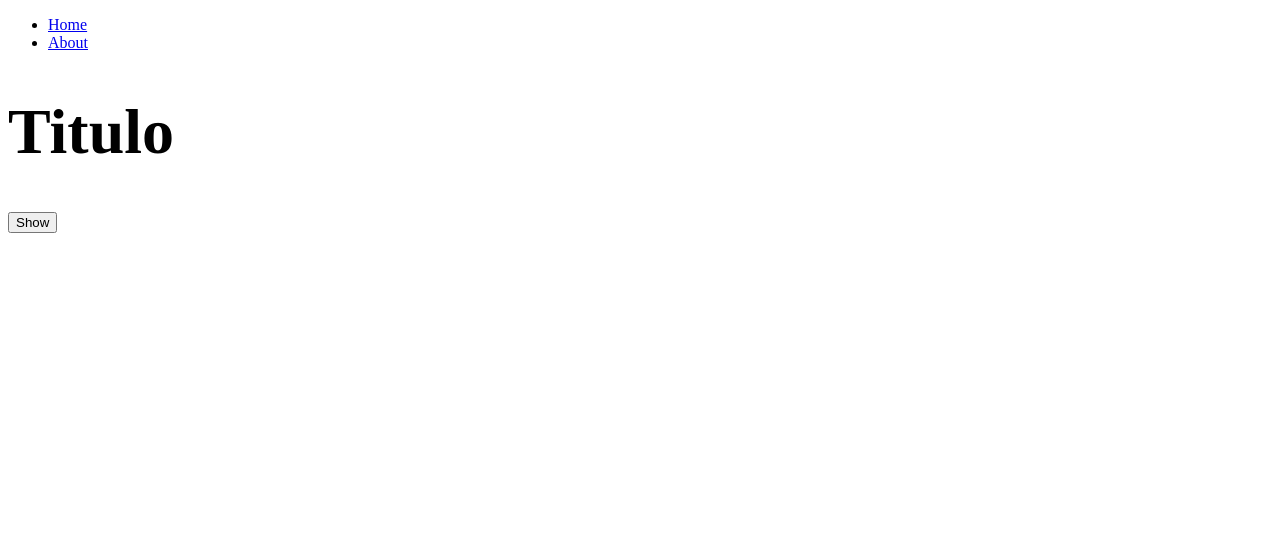
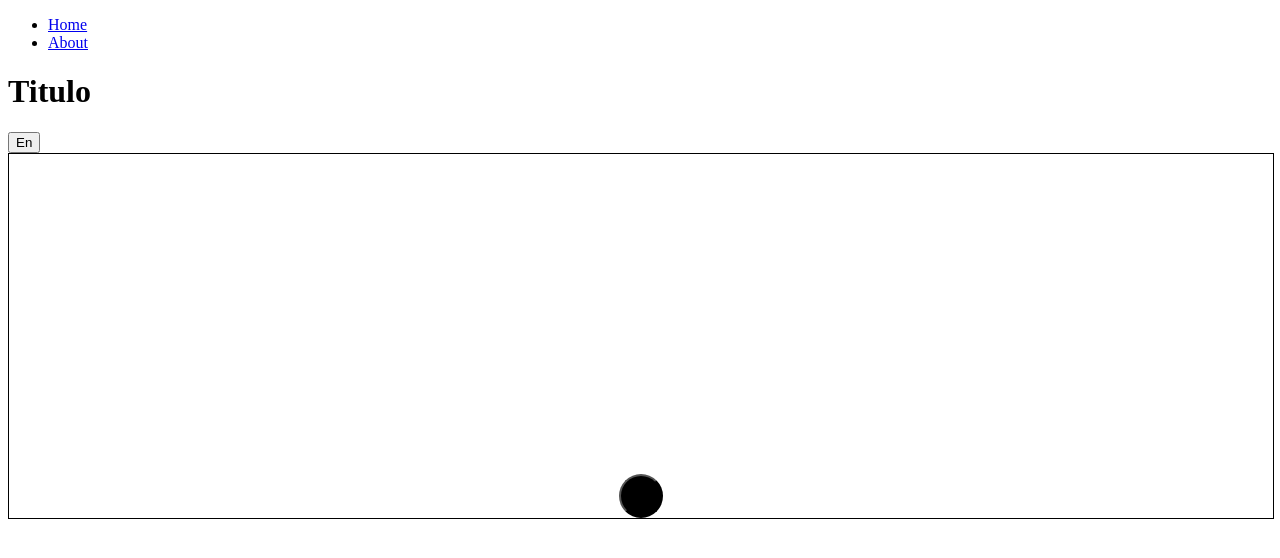
Before and after one commit to carloscba/appolodoro, a Next.js app: page / in a window 1280 px wide. Shown: the top 558 px of the page. Built offline with nearby package versions, Linux system fonts and the light colour scheme.

Commit message:
- dev mediarecorder

```diff
--- a/components/Menu.js
+++ b/components/Menu.js
@@ -1,6 +1,7 @@
+import React from "react";
 import Link from 'next/link'
 
-const Menu = () => (
+const Menu = (props) => (
     <ul>
         <li><Link href="/"><a>Home</a></Link></li>
         <li><Link href="/about"><a>About</a></Link></li>
--- /dev/null
+++ b/devComponents/mediaRecorder/VideoPlayer.js
@@ -0,0 +1,13 @@
+import react from 'react'
+
+const VideoPlayer = (props) => {
+
+    return (
+        <div style = { props.styles.container }>
+            <video ref={ props.setRef } style = { props.styles.video }></video>
+            <button onClick={ props.takePhoto } style = { props.styles.btnPhoto }></button>
+        </div>
+    )
+}
+
+export default VideoPlayer
--- /dev/null
+++ b/devComponents/mediaRecorder/index.js
@@ -0,0 +1,133 @@
+import React, {Component} from 'react';
+import getKindDevice from './lib'
+import VideoPlayer from './VideoPlayer'
+import PropTypes from 'prop-types';
+import styles from './styles'
+
+class AppolodoroMediaRecorder extends Component {
+
+  videoDevices = null
+  currentDevice = null
+  recorder
+
+  constructor(props){
+    super(props)
+  }
+
+  componentDidMount(){
+
+    navigator.mediaDevices.enumerateDevices()
+    .then((devices)=> {
+
+      this.videoDevices = getKindDevice('videoinput', devices)
+
+      if(this.videoDevices.length > 0){
+        this.currentDevice = this.videoDevices[0]
+        this.setStreaming(this.videoDevices[0].deviceId)
+
+      }
+    }).catch( (error) => {
+      new Error(error)
+    })
+  }
+
+  setStreaming = (deviceId) => {
+    const constraints = {
+      audio: false,
+      video: {
+        width: 640,
+        height: 480,
+        deviceId: deviceId
+      }
+    }
+
+    navigator.mediaDevices.getUserMedia(constraints).then( (MediaStream) => {
+      //Asigno al recorder el streaming
+      this.setRecord(MediaStream)
+
+      //Player de previsualizacion
+      this.videoPlayer.srcObject = MediaStream;
+
+      this.videoPlayer.onloadedmetadata = (event) => {
+        event.target.play()
+      }
+
+    })
+  }
+
+  setRecord = (MediaStream) => {
+    this.recorder = new MediaRecorder(MediaStream);
+
+    this.recorder.onerror = (event) => {
+
+    }
+    this.recorder.onstart = (event) => {
+
+    }
+    this.recorder.onstop = (event) => {
+
+    }
+    this.recorder.ondataavailable = (event) => {
+
+    }
+
+  }
+
+  takePhoto = () => {
+    this.videoPlayer.pause()
+    this.confirmPhoto()
+  }
+
+  confirmPhoto = () => {
+    const canvas = document.createElement('canvas');
+    const context = canvas.getContext('2d');
+
+    canvas.width = this.videoPlayer.offsetWidth;
+    canvas.height = this.videoPlayer.offsetHeight;
+
+    context.drawImage(this.videoPlayer, 0, 0, canvas.width, canvas.height);
+
+    canvas.toBlob( (response) => {
+      (this.props.onTakePhoto) && this.props.onTakePhoto(response)
+    })
+  }
+
+  handleStartRecord = () => {
+    this.recorder.start()
+  }
+
+  handleStopRecord = () => {
+    this.recorder.stop()
+  }
+
+  handleTakePhoto = () => {
+    this.takePhoto()
+  }
+
+  handleRef = (element) => {
+    this.videoPlayer = element
+  }
+
+  render() {
+    return (
+      <VideoPlayer
+      setRef = { this.handleRef }
+      startRecord={ this.handleStartRecord }
+      stopRecord={ this.handleStopRecord }
+      takePhoto = { this.handleTakePhoto }
+      styles = { this.props.styles }
+      />
+    );
+  }
+
+}
+
+AppolodoroMediaRecorder.propTypes = {
+  onTakePhoto : PropTypes.func,
+  styles : PropTypes.object
+}
+
+AppolodoroMediaRecorder.defaultProps = {
+  styles : styles
+}
+export default AppolodoroMediaRecorder;
--- /dev/null
+++ b/devComponents/mediaRecorder/lib.js
@@ -0,0 +1,7 @@
+const getKindDevice = (kind, list) => {
+    return list.filter((item) => {
+        return item.kind === kind
+    })
+}
+
+export default getKindDevice
--- /dev/null
+++ b/devComponents/mediaRecorder/styles.js
@@ -0,0 +1,24 @@
+export default {
+    container : {
+        display: 'block',
+        width: '100%',
+        border : '1px solid #000',
+        padding : '0 auto'
+    },
+    video : {
+        width : '100%',
+        maxWidth : 640,
+        margin: '0 auto',
+        display:'block'
+    },
+    btnPhoto : {
+        borderRadius : '50%',
+        color : '#000',
+        backgroundColor : '#000',
+        padding:'20px',
+        display:'block',
+        width:'100%',
+        maxWidth:30,
+        margin: '0 auto',
+    }
+}
--- a/components/Layout.js
+++ b/pages/Layout.js
@@ -1,4 +1,4 @@
-import Menu from './Menu'
+import Menu from '../components/Menu'
 
 const Layout = (props) => (
   <div>
--- a/pages/about.js
+++ b/pages/about.js
@@ -1,5 +1,5 @@
 import React, { Component } from "react";
-import Layout from '../components/Layout.js'
+import Layout from './Layout.js'
 import Style from '../templates/pages/about'
 
 
--- a/pages/index.js
+++ b/pages/index.js
@@ -1,24 +1,43 @@
 import React, { Component } from "react";
 import PropTypes from 'prop-types';
-import Layout from '../components/Layout.js'
+import Layout from './Layout.js'
 import Style from '../templates/pages/index'
+import AppolodoroMediaRecorder from '../devComponents/mediaRecorder/'
 
 class Index extends Component {
+
     constructor(props){
         super(props)
-        this.copy = this.props.copy['es_ES']
+
+        this.state = {
+            copy : this.props.copy['es_ES']
+        }
     }
 
     showCopy = () => {
-        this.copy = this.props.copy['en_US']
+        this.setState({
+            copy : this.props.copy['en_US']
+        })
+    }
+
+    handleOnTakePhoto = (blob) => {
+        this.image.src = URL.createObjectURL(blob);
+    }
+
+    setRefImage = (element) => {
+        this.image = element
     }
 
     render(){
 
         return (
             <Layout>
-                <h1>{ this.copy.title }</h1>
-                <button onClick={ this.showCopy }>Show</button>
+                <h1>{ this.state.copy.title }</h1>
+                <button onClick={ this.showCopy }>En</button>
+                <div>
+                    <AppolodoroMediaRecorder onTakePhoto = { this.handleOnTakePhoto } />
+                    <img ref={ this.setRefImage } />
+                </div>
             </Layout>
         )
     }
@@ -26,10 +45,10 @@ class Index extends Component {
 
 const copy = {
     en_US : {
-        title : <h1>Title</h1>
+        title : 'Title'
     },
     es_ES:{
-        title : <h1>Titulo</h1>
+        title : 'Titulo'
     }
 }
 
```
Also changed, not shown: 1 other file (tests, documents, lock files or other folders).
